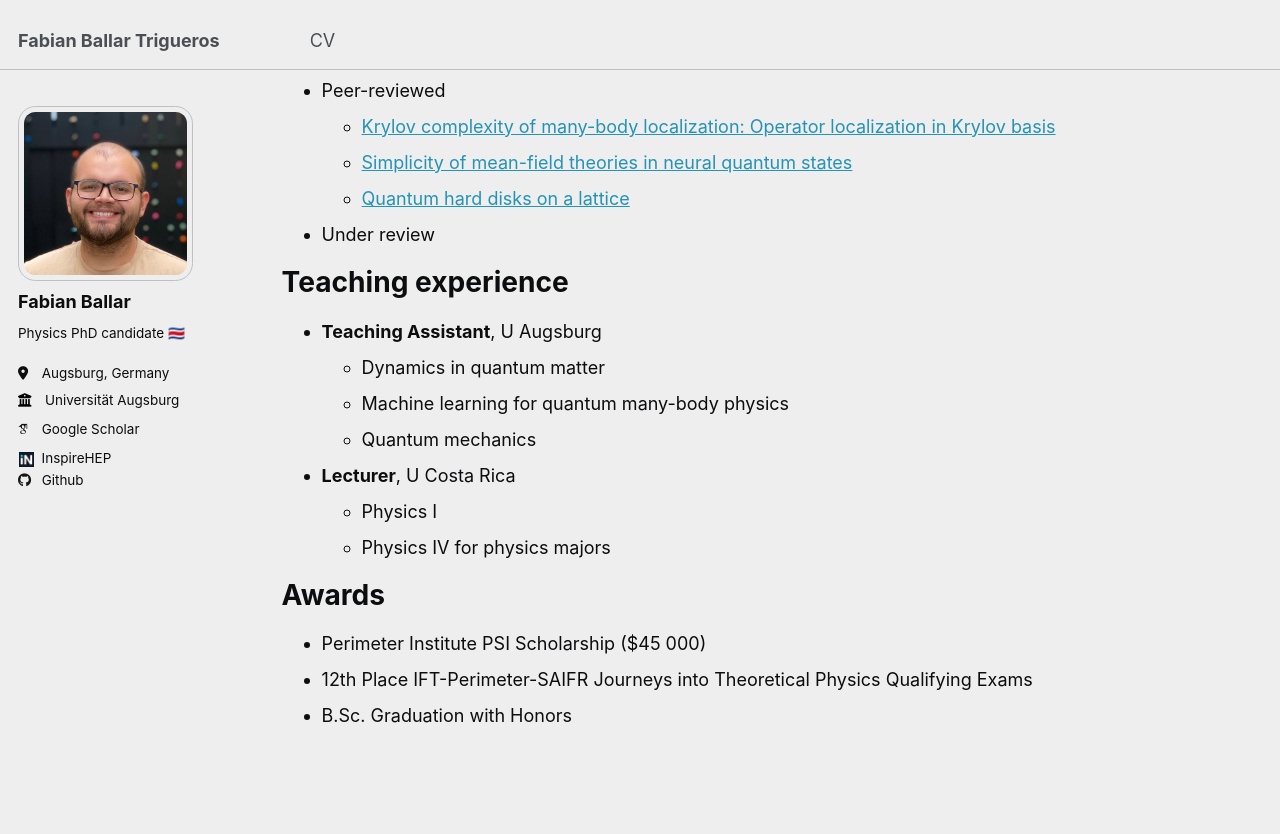
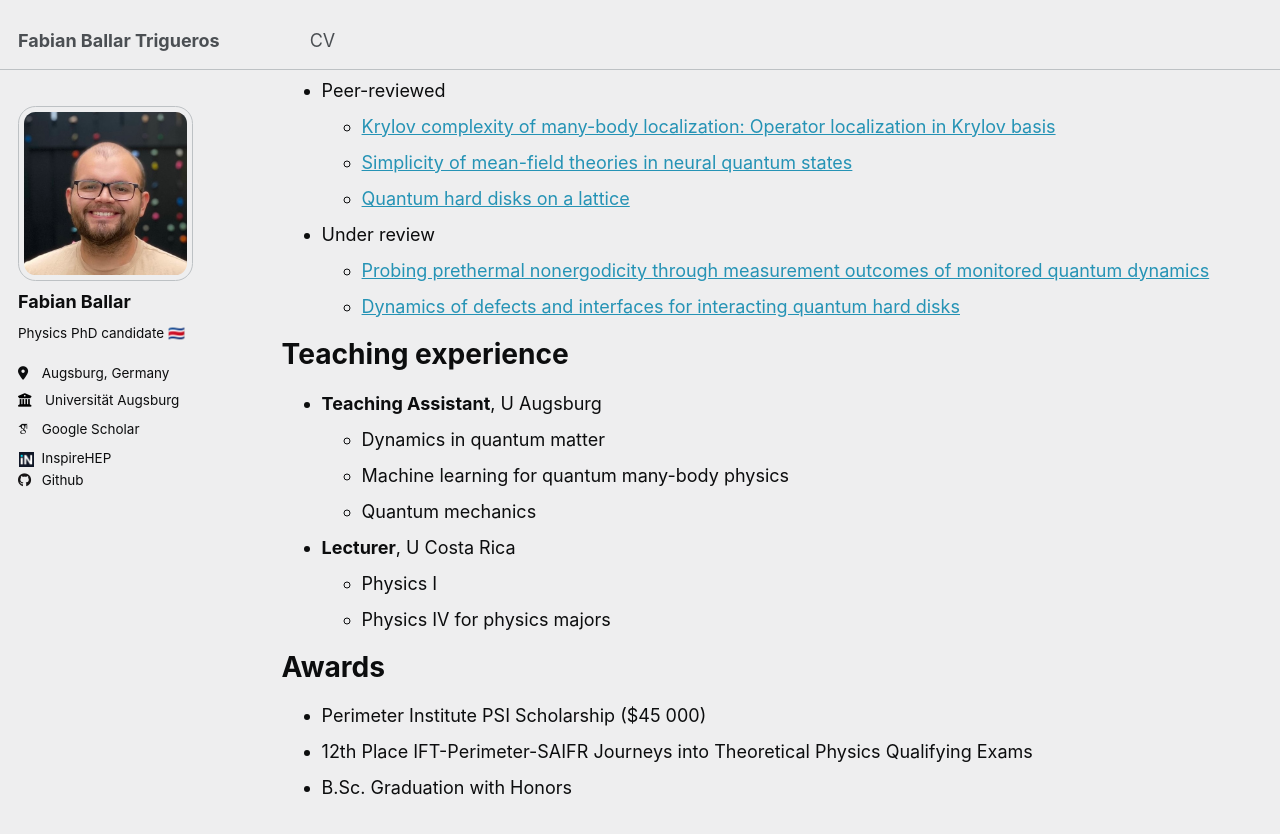
Before and after one commit to FabianBallar7/FabianBallar7.github.io, a Jekyll site: the page built from _pages/cv.md, in a window 1280 px wide and 900 px high, scrolled down 541 px. Shown: the top 834 px of the window. Built offline with Jekyll 4.4.1, drawn with Linux system fonts in a browser that asks for light colours; some web fonts are replaced.

Commit message:
Update cv.md

```diff
--- a/_pages/cv.md
+++ b/_pages/cv.md
@@ -54,7 +54,10 @@ Publication
 
 
 * Under review
-
+  * [Probing prethermal nonergodicity through measurement outcomes of monitored quantum dynamics
+](https://arxiv.org/pdf/2503.11782)
+  * [Dynamics of defects and interfaces for interacting quantum hard disks
+](https://arxiv.org/pdf/2503.13664)
 
 Teaching experience
 ======
```
